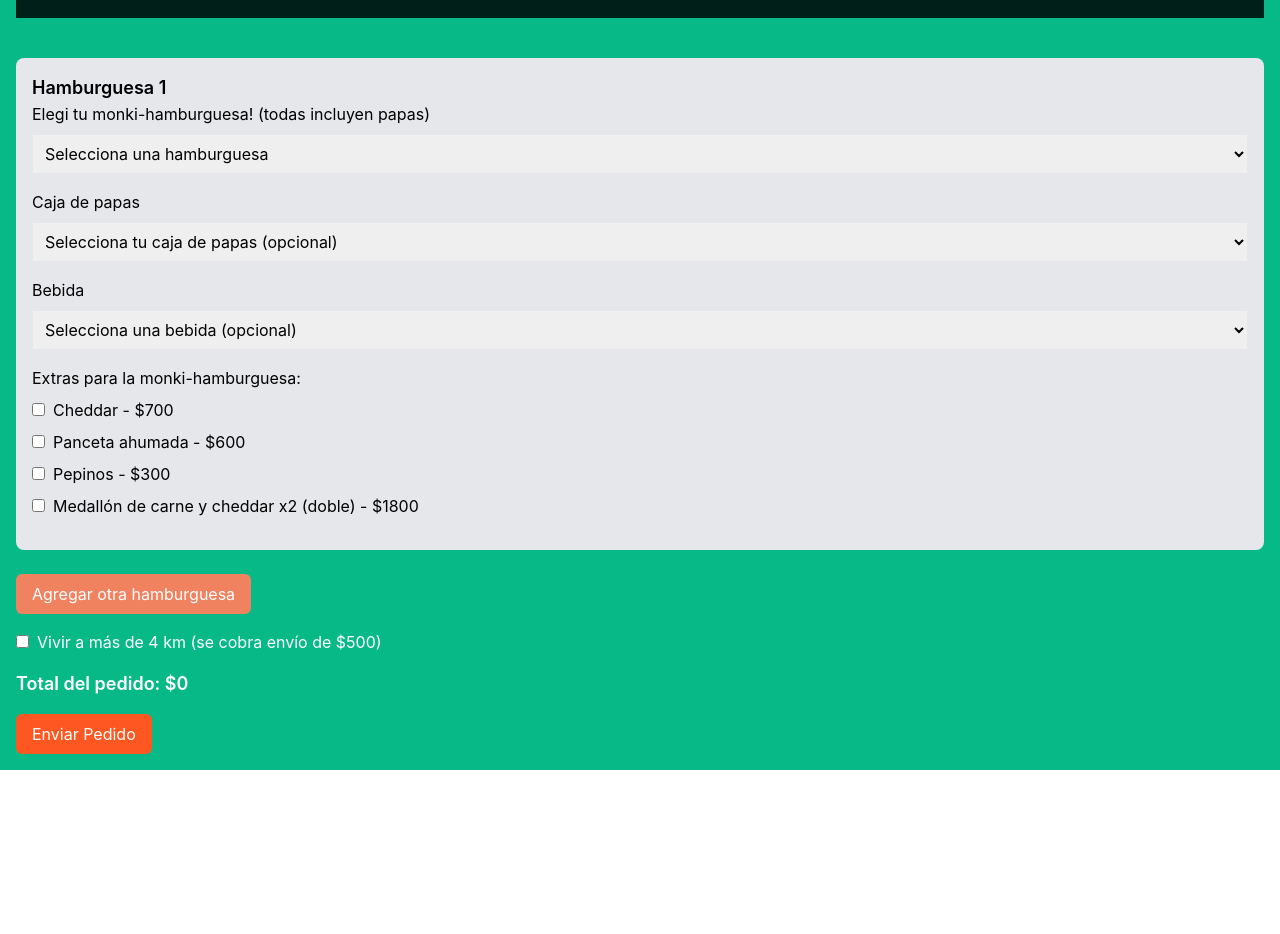
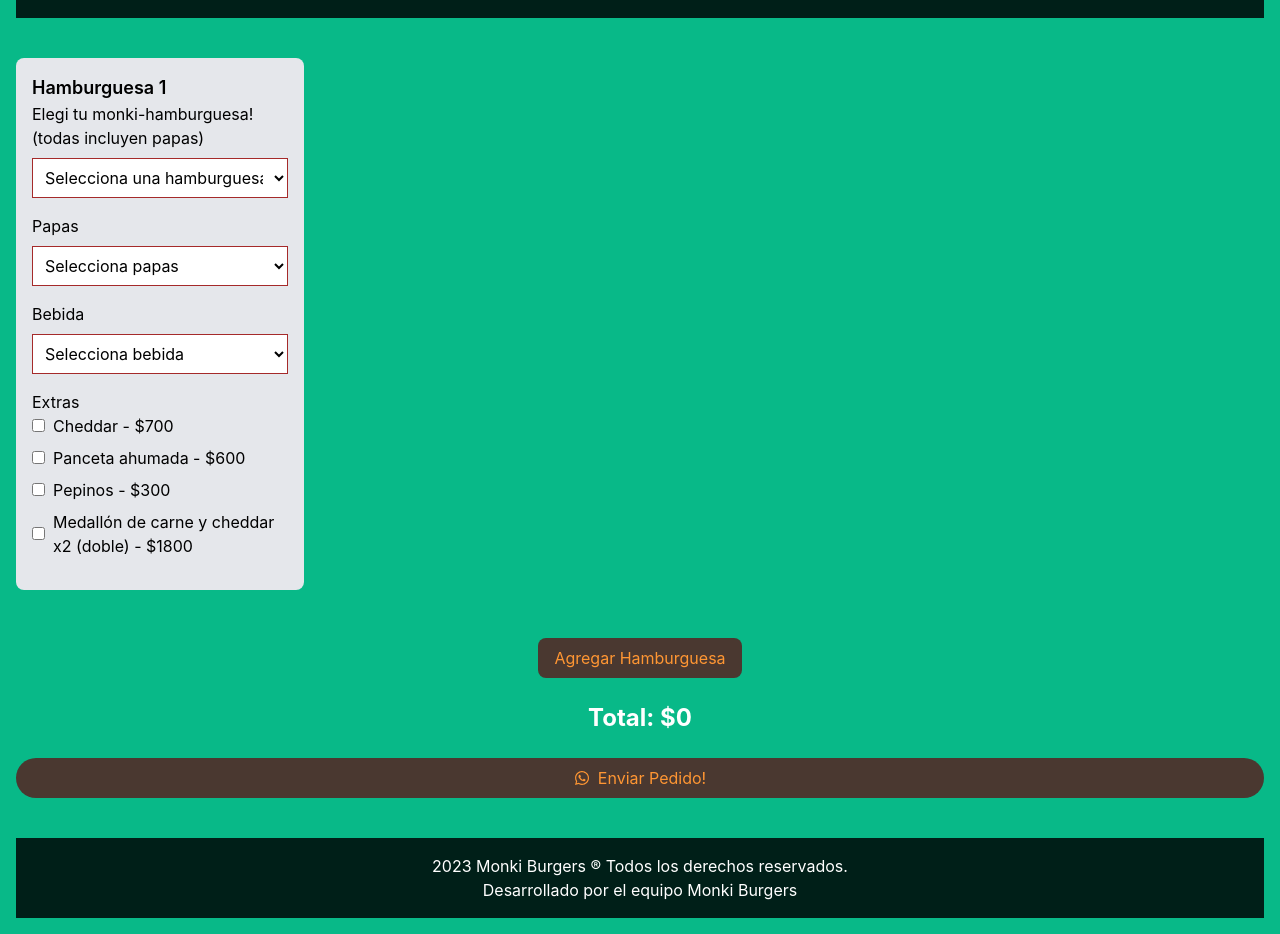
Before and after one commit to iarasosa899/monki, a React (Create React App) app: page / in a window 1280 px wide. Shown: the part 721-1655 px from the top of the page. Before the commit the page ends 1491 px from the top, so only its background shows below. Built offline with nearby package versions, Linux system fonts and the light colour scheme.

Commit message:
agregandole una url

```diff
--- a/src/App.js
+++ b/src/App.js
@@ -1,4 +1,4 @@
-import React, { useState } from 'react';
+import React, { useState, useEffect } from 'react';
 import { FontAwesomeIcon } from '@fortawesome/react-fontawesome';
 import { faInstagram } from '@fortawesome/free-brands-svg-icons';
 import titiImage from './assets/images/TITI.png';
@@ -7,11 +7,11 @@ import orangutanImage from './assets/images/orangutan.png';
 import lemurImage from './assets/images/lemur.png';
 import chimpanceImage from './assets/images/CHIMPANCE.png';
 import mandrilImage from './assets/images/mandril.png';
+import { FaWhatsapp } from 'react-icons/fa';
 
 // Precios de los elementos
 const precios = {
   bebidas: {
-
     'Coca-Cola 2.35lts': 2800,
     'Coca-Cola Zero 1.75lts': 2200,
     'Brahma 473ml': 1200,
@@ -64,16 +64,19 @@ function PedidoForm() {
       extras: []
     }
   ]);
-  const [aplicarEnvio, setAplicarEnvio] = useState(false); // Nuevo estado para el costo de envío
+  const [aplicarEnvio, setAplicarEnvio] = useState(false);
+  const [total, setTotal] = useState(0);
 
-  // Función para actualizar los campos de una hamburguesa específica
+  useEffect(() => {
+    setTotal(calcularTotal());
+  }, [hamburguesas, aplicarEnvio]);
+
   const handleHamburguesaChange = (index, field, value) => {
     const nuevasHamburguesas = [...hamburguesas];
     nuevasHamburguesas[index][field] = value;
     setHamburguesas(nuevasHamburguesas);
   };
 
-  // Función para agregar una hamburguesa más al pedido
   const agregarHamburguesa = () => {
     setHamburguesas([
       ...hamburguesas,
@@ -86,13 +89,11 @@ function PedidoForm() {
     ]);
   };
 
-  // Función para eliminar una hamburguesa del pedido
   const eliminarHamburguesa = (index) => {
     const nuevasHamburguesas = hamburguesas.filter((_, i) => i !== index);
     setHamburguesas(nuevasHamburguesas);
   };
 
-  // Función para gestionar los extras
   const handleExtrasChange = (index, extra) => {
     const nuevasHamburguesas = [...hamburguesas];
     if (nuevasHamburguesas[index].extras.includes(extra)) {
@@ -105,33 +106,27 @@ function PedidoForm() {
     setHamburguesas(nuevasHamburguesas);
   };
 
-  // Función para calcular el total del pedido
   const calcularTotal = () => {
     let total = 0;
 
     hamburguesas.forEach(hamburguesa => {
-      // Sumar el precio de la hamburguesa
       if (hamburguesa.tipoHamburguesa) {
         total += precios.hamburguesas[hamburguesa.tipoHamburguesa] || 0;
       }
 
-      // Sumar el precio de la bebida
       if (hamburguesa.bebida) {
         total += precios.bebidas[hamburguesa.bebida] || 0;
       }
 
-      // Sumar el precio de las papas
       if (hamburguesa.papas) {
         total += precios.papas[hamburguesa.papas] || 0;
       }
 
-      // Sumar el precio de los extras
       hamburguesa.extras.forEach(extra => {
         total += precios.extras[extra] || 0;
       });
     });
 
-    // Sumar el costo de envío solo si se selecciona la opción y hay al menos una hamburguesa
     if (aplicarEnvio && hamburguesas.length > 0) {
       total += precios.envio;
     }
@@ -139,7 +134,6 @@ function PedidoForm() {
     return total;
   };
 
-  // Función para enviar el pedido a WhatsApp
   const enviarPedido = () => {
     const mensaje = hamburguesas
       .map((hamburguesa, index) => {
@@ -155,7 +149,6 @@ function PedidoForm() {
 
   return (
     <div className="p-4 bg-[#08b988] text-white">
-      {/* Header personalizado */}
       <header className="bg-[#001f18] p-4">
         <img src="/monkilogo.png" alt="Logo Monki Burgers" className="logo" />
         <h1 className="text-3xl text-center"></h1>
@@ -172,14 +165,16 @@ function PedidoForm() {
       </header>
 
       <div className="mt-10">
+        <div className="flex flex-wrap -mx-4">
           {hamburguesas.map((hamburguesa, index) => (
-          <div key={index} className="mb-6 p-4 bg-gray-200 text-black rounded-lg relative">
+            <div key={index} className="w-full sm:w-1/2 md:w-1/3 lg:w-1/4 px-4 mb-6">
+              <div className="p-4 bg-gray-200 text-black rounded-lg relative">
                 <h3 className="text-lg font-semibold">Hamburguesa {index + 1}</h3>
 
                 {hamburguesas.length > 1 && (
                   <button
                     onClick={() => eliminarHamburguesa(index)}
-                className="absolute top-2 right-2 bg-red-500 text-white px-2 py-1 rounded-lg"
+                    className="absolute top-2 right-2 bg-[#a52a2a] text-[#f5a623] px-2 py-1 rounded-lg"
                   >
                     Eliminar
                   </button>
@@ -192,7 +187,7 @@ function PedidoForm() {
                     onChange={(e) =>
                       handleHamburguesaChange(index, 'tipoHamburguesa', e.target.value)
                     }
-                className="w-full mt-2 p-2 border"
+                    className="w-full mt-2 p-2 border border-[#a52a2a] bg-white text-black"
                   >
                     <option value="">Selecciona una hamburguesa</option>
                     {Object.keys(precios.hamburguesas).map(hamburguesa => (
@@ -216,16 +211,18 @@ function PedidoForm() {
                 )}
 
                 <div className="mb-4">
-              <label>Caja de papas</label>
+                  <label>Papas</label>
                   <select
                     value={hamburguesa.papas}
-                onChange={(e) => handleHamburguesaChange(index, 'papas', e.target.value)}
-                className="w-full mt-2 p-2 border"
+                    onChange={(e) =>
+                      handleHamburguesaChange(index, 'papas', e.target.value)
+                    }
+                    className="w-full mt-2 p-2 border border-[#a52a2a] bg-white text-black"
                   >
-                <option value="">Selecciona tu caja de papas (opcional)</option>
-                {Object.keys(precios.papas).map(papa => (
-                  <option key={papa} value={papa}>
-                    {papa} - ${precios.papas[papa]}
+                    <option value="">Selecciona papas</option>
+                    {Object.keys(precios.papas).map(papas => (
+                      <option key={papas} value={papas}>
+                        {papas} - ${precios.papas[papas]}
                       </option>
                     ))}
                   </select>
@@ -235,10 +232,12 @@ function PedidoForm() {
                   <label>Bebida</label>
                   <select
                     value={hamburguesa.bebida}
-                onChange={(e) => handleHamburguesaChange(index, 'bebida', e.target.value)}
-                className="w-full mt-2 p-2 border"
+                    onChange={(e) =>
+                      handleHamburguesaChange(index, 'bebida', e.target.value)
+                    }
+                    className="w-full mt-2 p-2 border border-[#a52a2a] bg-white text-black"
                   >
-                <option value="">Selecciona una bebida (opcional) </option>
+                    <option value="">Selecciona bebida</option>
                     {Object.keys(precios.bebidas).map(bebida => (
                       <option key={bebida} value={bebida}>
                         {bebida} - ${precios.bebidas[bebida]}
@@ -248,52 +247,53 @@ function PedidoForm() {
                 </div>
 
                 <div className="mb-4">
-              <label>Extras para la monki-hamburguesa:</label>
-              <div className="space-y-2 mt-2">
+                  <label>Extras</label>
                   {Object.keys(precios.extras).map(extra => (
-                  <label key={extra} className="flex items-center">
+                    <div key={extra} className="flex items-center mb-2">
                       <input
                         type="checkbox"
                         checked={hamburguesa.extras.includes(extra)}
                         onChange={() => handleExtrasChange(index, extra)}
                         className="mr-2"
                       />
-                    {extra} - ${precios.extras[extra]}
-                  </label>
+                      <span>{extra} - ${precios.extras[extra]}</span>
+                    </div>
                   ))}
                 </div>
               </div>
             </div>
           ))}
+        </div>
 
+        <div className="mt-6 text-center">
           <button
             onClick={agregarHamburguesa}
-  className="btn-agregar"
+            className="bg-[#4A3830] text-[#FF9633]  px-4 py-2 rounded-lg"
           >
-  Agregar otra hamburguesa
+            Agregar Hamburguesa
           </button>
-
-        <div className="mb-4">
-          <label>
-            <input
-              type="checkbox"
-              checked={aplicarEnvio}
-              onChange={() => setAplicarEnvio(!aplicarEnvio)}
-              className="mr-2"
-            />
-            Vivir a más de 4 km (se cobra envío de ${precios.envio})
-          </label>
         </div>
 
-        <div className="text-lg font-semibold mb-4">
-          <p>Total del pedido: ${calcularTotal()}</p>
+
+
+        <div className="mt-6 text-center text-2xl font-bold">
+          Total: ${total}
         </div>
 
-        <button on Click={enviarPedido} className="btn-enviar">
-  Enviar Pedido
+        <div className="mt-6 text-center">
+        <button
+  onClick={enviarPedido}
+  className="w-full bg-[#4A3830] text-[#FF9633] p-2 rounded-full mt-4 flex items-center justify-center"
+>
+  <FaWhatsapp className="mr-2" /> Enviar Pedido!
 </button>
+        </div>
+      </div>
 
-      </div>
+      <footer className="bg-[#001f18] p-4 mt-10 text-center text-white">
+        <p>2023 Monki Burgers ® Todos los derechos reservados.</p>
+        <p>Desarrollado por el equipo Monki Burgers</p>
+      </footer>
     </div>
   );
 }
```
Also changed, not shown: 1 other file (tests, documents, lock files or other folders). Lines whose indentation alone changed are shown as unchanged.
